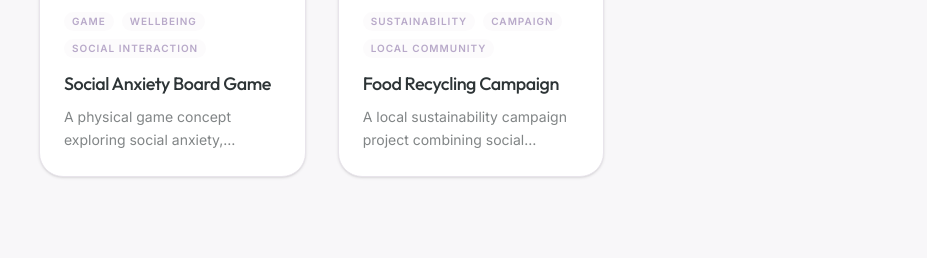
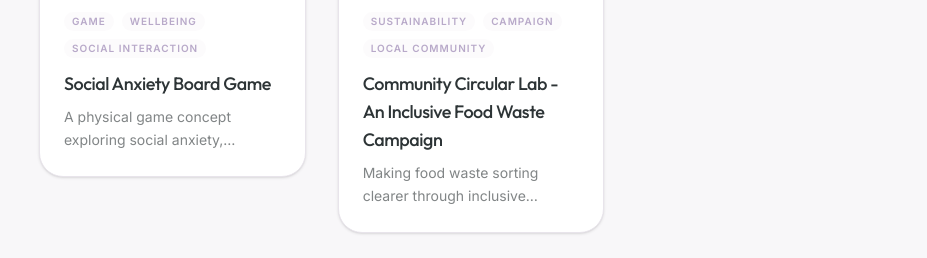
Before and after one commit to Xingrui1110/personal-website, a React (Vite) app: page / in a window 1280 px wide. Shown: the part 2333-2591 px from the top of the page, without its empty margins (353-1280 px from the left). Before the commit the page ends 2558 px from the top, so only its background shows below. Built offline with nearby package versions, Linux system fonts and the light colour scheme.

Commit message:
Update projects.ts

```diff
--- a/src/data/projects.ts
+++ b/src/data/projects.ts
@@ -302,24 +302,32 @@ export const projects: Project[] = [
     ]
   },
   {
-    "title": "Food Recycling Campaign",
-    "slug": "food-recycling-campaign",
-    "summary": "A local sustainability campaign project combining social engagement and AI-supported ideas.",
+    "title": "Community Circular Lab - An Inclusive Food Waste Campaign",
+    "slug": "food-recycling",
+    "summary": "Making food waste sorting clearer through inclusive storytelling and rewards.",
     "focus": ["Sustainability", "Public Service"],
     "output": ["Campaign", "Service/System"],
     "method": ["Strategy", "AI-based", "User Research"],
     "keywords": ["food recycling", "campaign", "local community", "sustainability", "AI", "public engagement"],
     "visibleTags": ["Sustainability", "Campaign", "Local Community"],
-    "thumbnail": "https://picsum.photos/seed/recycling/800/600",
-    "coverImage": "https://picsum.photos/seed/recycling-cover/1920/1080",
+    "thumbnail": "/projects/food-recycling/thumb.jpg",
+    "coverImage": "/projects/food-recycling/cover.jpg",
     "gallery": [
-      "https://picsum.photos/seed/recycling-1/1200/800",
-      "https://picsum.photos/seed/recycling-2/1200/800"
+      "/projects/food-recycling/gallery-01.jpg",
+      "/projects/food-recycling/gallery-02.jpg",
+      "/projects/food-recycling/gallery-03.jpg",
+      "/projects/food-recycling/gallery-04.jpg",
+      "/projects/food-recycling/gallery-05.jpg",
+      "/projects/food-recycling/gallery-06.jpg",
+      "/projects/food-recycling/gallery-07.jpg",
+      "/projects/food-recycling/gallery-08.jpg",
+      "/projects/food-recycling/gallery-09.jpg",
+      "/projects/food-recycling/gallery-10.jpg",
     ],
     "detailSections": [
       {
         "title": "Overview",
-        "text": "A sustainability-oriented local campaign project combining research, public engagement, and AI-supported concept development."
+        "text": "Community Circular Lab is an inclusive food waste awareness campaign designed to reduce confusion and improve sorting confidence in the Queen Elizabeth Olympic Park Innovation District. The project responds to barriers such as high cognitive load, unclear sorting rules, and low motivation by combining interactive storytelling, real-context learning, AI-guided sorting, and rewards. Through a pop-up campaign model, it turns food waste recycling from a confusing individual task into a visible, educational, and motivating public experience."
       }
     ]
   }
```
